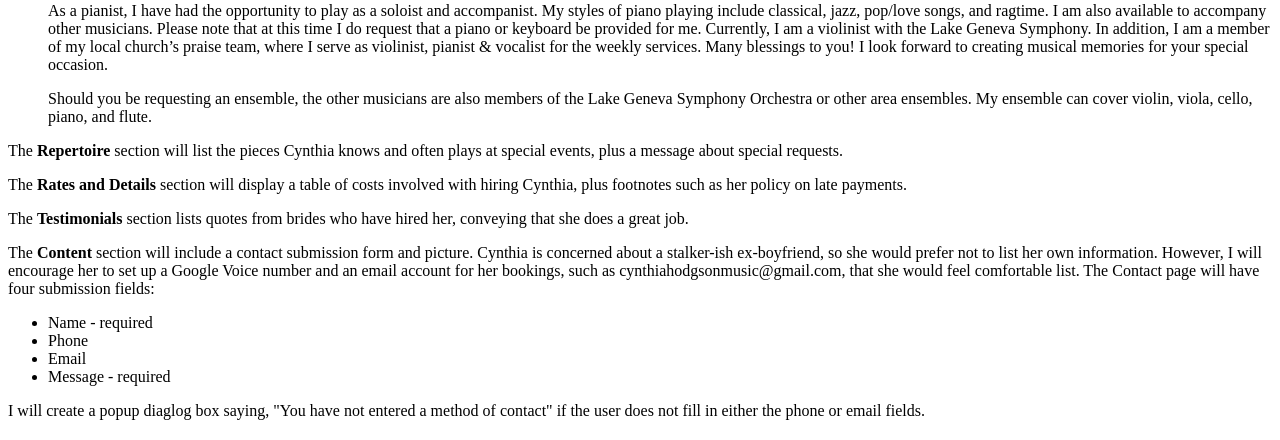
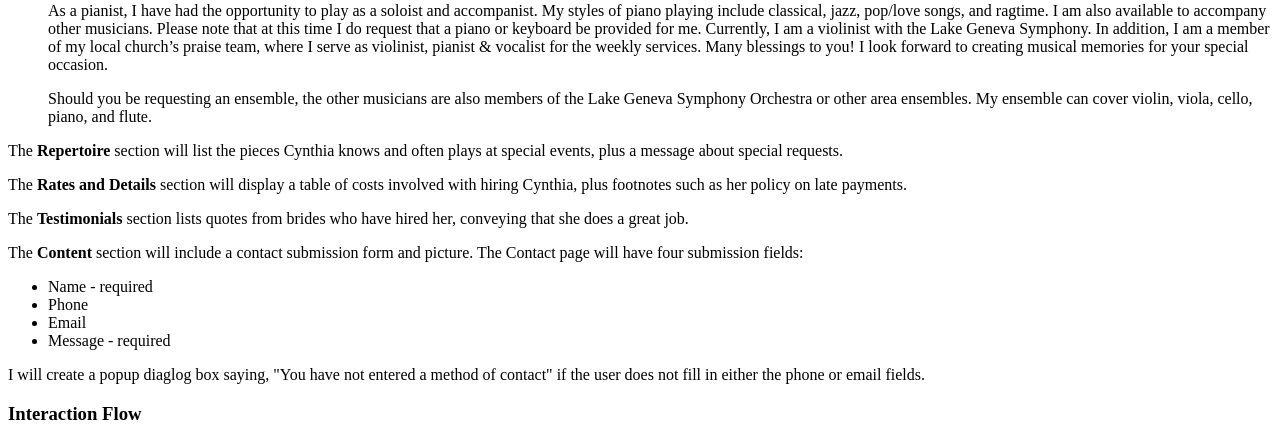
Before and after one commit to kate-mcgaughey/cynthia, a PHP site: page /public_html/documentation/milestone-2.php in a window 1280 px wide. Shown: the part 463-903 px from the top of the page. Run offline with PHP 8.4, Linux system fonts and the light colour scheme.

Commit message:
Removed one sentence

```diff
--- a/public_html/documentation/milestone-2.php
+++ b/public_html/documentation/milestone-2.php
@@ -31,7 +31,7 @@
 				<p>The <strong>Repertoire</strong> section will list the pieces Cynthia knows and often plays at special events, plus a message about special requests.</p>
 				<p>The <strong>Rates and Details</strong> section will display a table of costs involved with hiring Cynthia, plus footnotes such as her policy on late payments.</p>
 				<p>The <strong>Testimonials</strong> section lists quotes from brides who have hired her, conveying that she does a great job.</p>
-				<p>The <strong>Content</strong> section will include a contact submission form and picture. Cynthia is concerned about a stalker-ish ex-boyfriend, so she would prefer not to list her own information. However, I will encourage her to set up a Google Voice number and an email account for her bookings, such as cynthiahodgsonmusic@gmail.com, that she would feel comfortable list. The Contact page will have four submission fields:</p>
+				<p>The <strong>Content</strong> section will include a contact submission form and picture. The Contact page will have four submission fields:</p>
 					<ul>
 						<li>Name - required</li>
 						<li>Phone</li>
```
